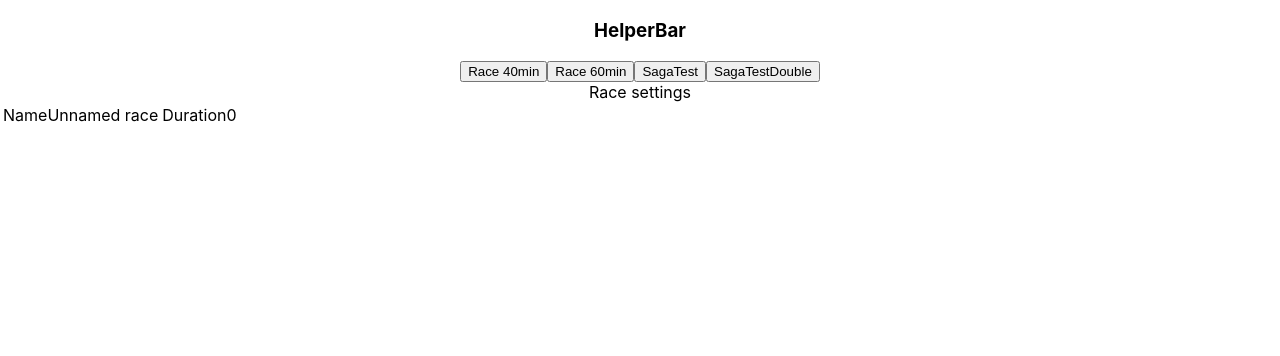
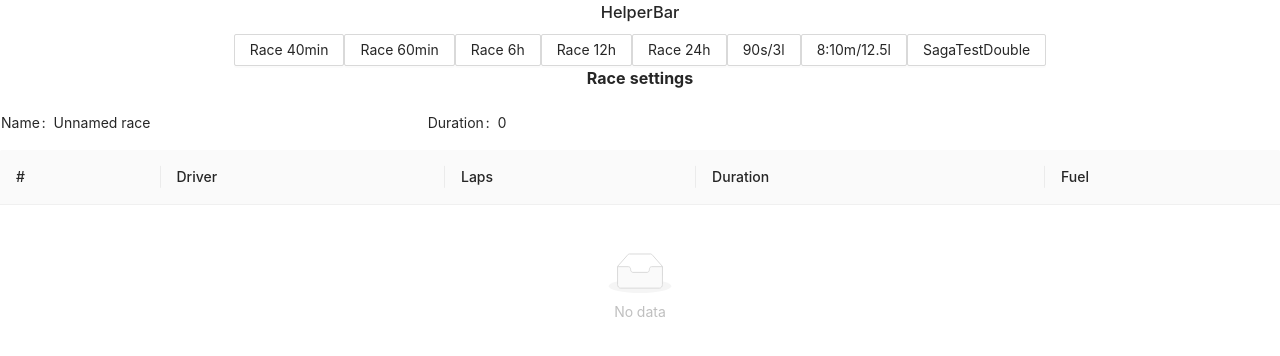
Before and after one commit to mpapenbr/istint, a React (Create React App) app: page / in a window 1280 px wide. Shown: the top 356 px of the page. Built offline with nearby package versions, Linux system fonts and the light colour scheme.

Commit message:
Erster Wurf Stintanzeige

```diff
--- a/package.json
+++ b/package.json
@@ -10,7 +10,8 @@
     "@types/node": "^12.0.0",
     "@types/react": "^16.9.34",
     "@types/react-dom": "^16.9.6",
-    "antd": "^4.1.4",
+    "@types/sprintf-js": "^1.1.2",
+    "antd": "^4.2.3",
     "connected-react-router": "^6.8.0",
     "history": "^4.10.1",
     "react": "^16.13.1",
@@ -22,6 +23,7 @@
     "redux": "^4.0.5",
     "redux-devtools-extension": "^2.13.8",
     "redux-saga": "^1.1.3",
+    "sprintf-js": "^1.1.2",
     "typesafe-actions": "^5.1.0",
     "typescript": "~3.7.2"
   },
--- a/src/App.tsx
+++ b/src/App.tsx
@@ -1,6 +1,7 @@
 import React from 'react';
 import logo from './logo.svg';
 import './App.css';
+import 'antd/dist/antd.css';
 import { ApplicationState } from './stores';
 import { Store } from 'redux';
 import { History } from 'history';
--- a/src/components/devhelper.tsx
+++ b/src/components/devhelper.tsx
@@ -3,23 +3,33 @@ import { Button } from "antd";
 import { useDispatch, useSelector } from "react-redux";
 import { Action, PayloadAction } from "typesafe-actions";
 import { setDuration } from "../stores/race/actions";
+import { TimeBasedStintParam } from "../stores/stint/types";
+import { ITimedRace } from "../stores/race/types";
 
 
 
 export interface IDispatchToProps {
 	setDuration: (d:number) => any; // das passt noch nicht. Ich wüsste noch gern, was hier wirklich statt any stehen sollte.
-	sagaTest: (d:number) => any; // das passt noch nicht. Ich wüsste noch gern, was hier wirklich statt any stehen sollte.
+	computeProposal: (param:TimeBasedStintParam) => any; // das passt noch nicht. Ich wüsste noch gern, was hier wirklich statt any stehen sollte.
 	sagaTestDouble: (d:number) => any; // das passt noch nicht. Ich wüsste noch gern, was hier wirklich statt any stehen sollte.
 }
-const DevHelper : React.FC<IDispatchToProps> = (props:IDispatchToProps) => {
+interface IStateToProps {
+    raceTimeMsec: number;
+}
+type MyProps = IDispatchToProps & IStateToProps;
+const DevHelper : React.FC<MyProps> = (props:MyProps) => {
 
-
+    console.log("duration" + props.raceTimeMsec);
     return (
-    <div>
+        <div>
         <h3>HelperBar</h3>
         <Button onClick={() => {props.setDuration(40)}}>Race 40min  </Button>
         <Button onClick={() => {props.setDuration(60)}}>Race 60min  </Button>
-        <Button onClick={() => {props.sagaTest(90)}}>SagaTest</Button>
+        <Button onClick={() => {props.setDuration(6*60)}}>Race 6h  </Button>
+        <Button onClick={() => {props.setDuration(12*60)}}>Race 12h  </Button>
+        <Button onClick={() => {props.setDuration(24*60)}}>Race 24h  </Button>
+        <Button onClick={() => {props.computeProposal({avgLaptime:90*1000, fuelConsumption:3, racetime: props.raceTimeMsec, tank:100})}}>90s/3l</Button>
+        <Button onClick={() => {props.computeProposal({avgLaptime:490*1000, fuelConsumption:12.5, racetime: props.raceTimeMsec, tank:100})}}>8:10m/12.5l</Button>
         <Button onClick={() => {props.sagaTestDouble(90)}}>SagaTestDouble</Button>
     </div>);
 }
--- /dev/null
+++ b/src/components/raceStints.tsx
@@ -0,0 +1,32 @@
+import React from "react"
+import { Button, Descriptions, Table } from "antd"
+import { useSelector } from "react-redux";
+import { IRace, ITimedRace } from "../stores/race/types";
+import { ColumnProps } from "antd/es/table";
+import { Stint } from "../stores/stint/types";
+import { secAsString } from "../utils/output";
+
+interface IDisplayStint extends  Stint {
+    no : number;
+}
+const RaceStints: React.FC<ITimedRace> = (race:ITimedRace) => {
+    // race.stints[].
+    const columns : ColumnProps<IDisplayStint>[] = [
+        {title:'#', dataIndex: 'no'},
+        {title:'Driver', dataIndex: ['driver', 'name']},
+        {title:'Laps', dataIndex: 'numLaps'},
+        {title:'Duration', dataIndex: 'duration', render: (t) => secAsString(t/1000)},
+        {title:'Fuel', dataIndex: 'fuel'},
+    ]
+    const myRowKey = (item : IDisplayStint) => item.no;
+    const enhancedStints : IDisplayStint[]= race.stints.map((v,i) => ({...v, no: i+1}));
+    return (
+        <>
+        <Table<IDisplayStint> columns={columns} dataSource={enhancedStints} rowKey={myRowKey}/>
+        </>
+    );
+}
+
+export default RaceStints
+
+// 22:24
--- a/src/container/devContainer.tsx
+++ b/src/container/devContainer.tsx
@@ -2,19 +2,27 @@ import React, { useCallback } from "react"
 import { Button } from "antd";
 import { useDispatch, useSelector } from "react-redux";
 import { ApplicationState} from '../stores/index'
-import { setDuration, sagaTest, sagaTestDouble } from "../stores/race/actions";
+import { setDuration, sagaTest, sagaTestDouble, computeRaceProposal } from "../stores/race/actions";
 import DevHelper, {IDispatchToProps} from "../components/devhelper";
+import { TimeBasedStintParam } from "../stores/stint/types";
 
 const DevContainer : React.FC = () => {
     const dispatch = useDispatch();
+    const stateToProps = useSelector(
+        ({race}: ApplicationState) => ({
+            // raceTimeMsec: race.data.duration *60 *1000|| 0
+            raceTimeMsec: race.data.duration *60 *1000
 
+        })
+    );
     const dispatchToProps = {
         setDuration: useCallback((d:number) => dispatch(setDuration(d)), [dispatch]),
-        sagaTest: useCallback((d: number) => dispatch(sagaTest(d)), [dispatch]),
+        computeProposal: useCallback((param : TimeBasedStintParam) => dispatch(computeRaceProposal(param)), [dispatch]),
         sagaTestDouble: useCallback((d: number) => dispatch(sagaTestDouble(d)), [dispatch]),
+        duration: 45
 	};
     return (
-    <DevHelper  {...dispatchToProps}/>);
+    <DevHelper {...stateToProps} {...dispatchToProps}/>);
 }
 
 export default DevContainer;
--- a/src/container/raceContainer.tsx
+++ b/src/container/raceContainer.tsx
@@ -3,6 +3,7 @@ import { Button } from "antd";
 import { useDispatch, useSelector } from "react-redux";
 import { ApplicationState} from '../stores/index'
 import RaceSettings from "../components/raceSettings";
+import RaceStints from "../components/raceStints";
 
 const RaceContainer : React.FC = () => {
     const dispatch = useDispatch();
@@ -15,6 +16,7 @@ const RaceContainer : React.FC = () => {
     return (
     <div>
        <RaceSettings {...stateToProps.data} />
+       <RaceStints {...stateToProps.data} />
     </div>);
 }
 
--- a/src/stores/race/reducer.ts
+++ b/src/stores/race/reducer.ts
@@ -49,7 +49,7 @@ const computeProposal = (param :TimeBasedStintParam) : Stint[] => {
 }
 
 const computeTimebased = (param : TimeBasedStintParam) : Stint => {
-    const numLapsByTime = Math.max(1,Math.floor(param.racetime / param.avgLaptime))
+    const numLapsByTime = Math.max(1,Math.ceil(param.racetime / param.avgLaptime))
     const numLapsByTank = Math.floor(param.tank / param.fuelConsumption)
     const numLaps = Math.min(numLapsByTank, numLapsByTime)
     const duration = numLaps * param.avgLaptime
--- a/src/stores/race/sagas.ts
+++ b/src/stores/race/sagas.ts
@@ -1,11 +1,22 @@
-import { all, call, fork, put, takeEvery } from "redux-saga/effects";
+import { all, call, fork, put, takeEvery, takeLatest } from "redux-saga/effects";
 import { IBaseAction } from "../../commons";
 import { RaceActionTypes } from "./types";
+import { TimeBasedStintParam } from "../stint/types";
 
 function* handleSagaTest(action:IBaseAction) : Generator {
     try {
         const duration = action.payload;
         yield put({type: RaceActionTypes.SET_DURATION, payload:duration})
+    } catch (e) {
+        console.log(e)
+    }
+}
+
+function* handleComputeProposal(action:IBaseAction) : Generator {
+    try {
+        const param : TimeBasedStintParam = action.payload;
+        console.log(param);
+        yield put({type: RaceActionTypes.COMPUTE_PROPOSAL, payload:param})
     } catch (e) {
         console.log(e)
     }
@@ -21,10 +32,20 @@ function* handleSagaTestDouble(action:IBaseAction) : Generator {
     }
 }
 
+
 function* watchSagaTestRequest(): Generator {
     yield takeEvery(RaceActionTypes.SAGA_TEST, handleSagaTest);
 }
 
 export default function* raceSaga() {
-    yield all([fork(watchSagaTestRequest), yield takeEvery(RaceActionTypes.SAGA_TEST_DOUBLE, handleSagaTestDouble)]);
+    // does NOT work: yield all([watchSagaTestRequest]);
+    // does work: yield all([fork(watchSagaTestRequest)]);
+    // does work: yield all([watchSagaTestRequest()]);
+
+    yield all([
+        fork(watchSagaTestRequest),
+        yield takeLatest(RaceActionTypes.SAGA_COMPUTE_PROPOSAL, handleComputeProposal),
+        yield takeLatest(RaceActionTypes.SAGA_TEST_DOUBLE, handleSagaTestDouble),
+
+    ]);
 }
--- a/src/stores/race/types.ts
+++ b/src/stores/race/types.ts
@@ -14,8 +14,10 @@ export enum RaceActionTypes {
     SET_NAME = '@@race/SET_NAME',
     COMPUTE_PROPOSAL = '@@race/COMPUTE_PROPOSAL',
     SET_STINTS = '@@race/SET_STINTS',
+
     SAGA_TEST = '@@race/SAGA_TEST',
     SAGA_TEST_DOUBLE = '@@race/SAGA_TEST_DOUBLE',
+    SAGA_COMPUTE_PROPOSAL = '@@race/SAGA_COMPUTE_PROPOSAL',
 }
 
 export interface IRaceState {
--- a/src/stores/stint/types.ts
+++ b/src/stores/stint/types.ts
@@ -25,7 +25,7 @@ export interface StintParam {
 }
 
 export interface TimeBasedStintParam extends StintParam {
-    racetime: number
+    racetime: number // in msec!
 }
 
 export enum StintActionTypes {
--- /dev/null
+++ b/src/utils/output.ts
@@ -0,0 +1,11 @@
+import { sprintf } from 'sprintf-js';
+
+/**
+ * converts sec value in human readable string presentation
+ * @param t value in sec
+ */
+export const secAsString = (t : number) : string => {
+    const minutes = Math.floor(t / 60);
+    const seconds = Math.trunc(t - minutes*60)
+    return sprintf("%d:%02d", minutes, seconds);
+}
```
Also changed, not shown: 1 other file (tests, documents, lock files or other folders).
